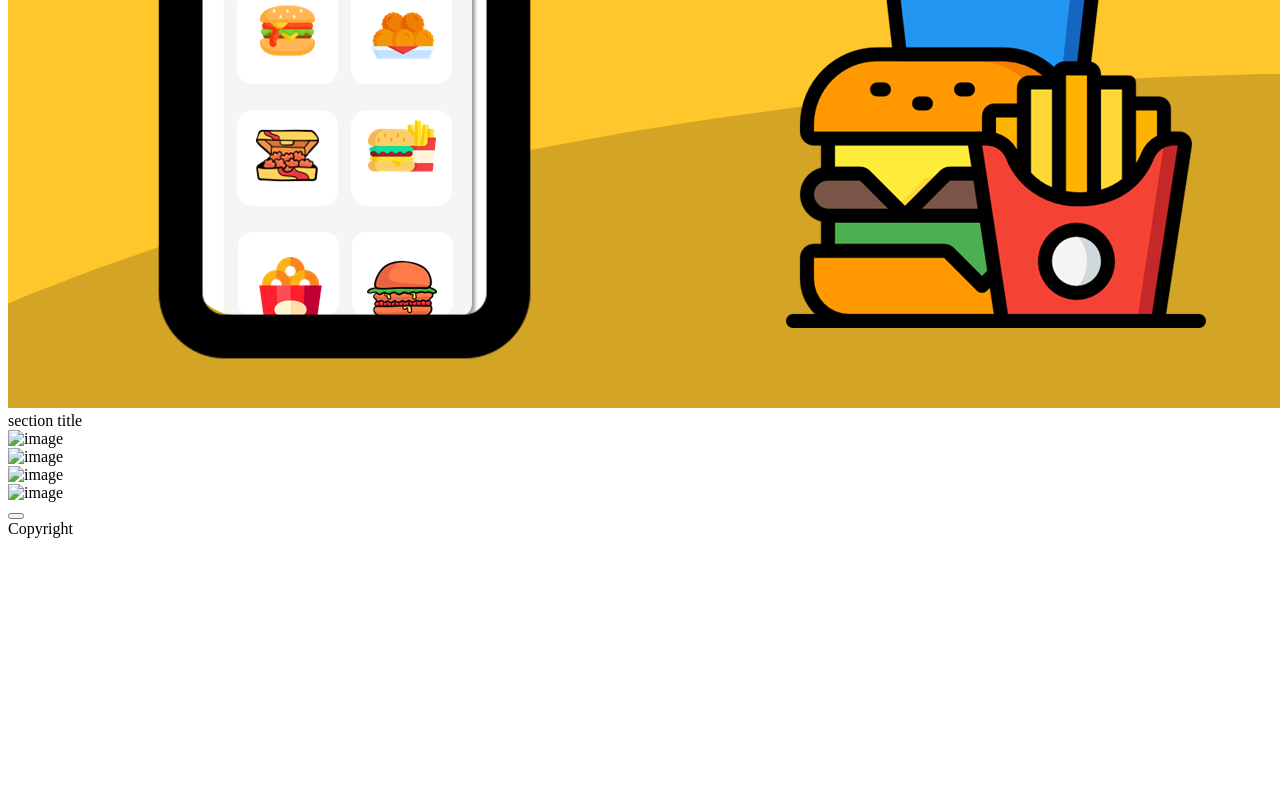
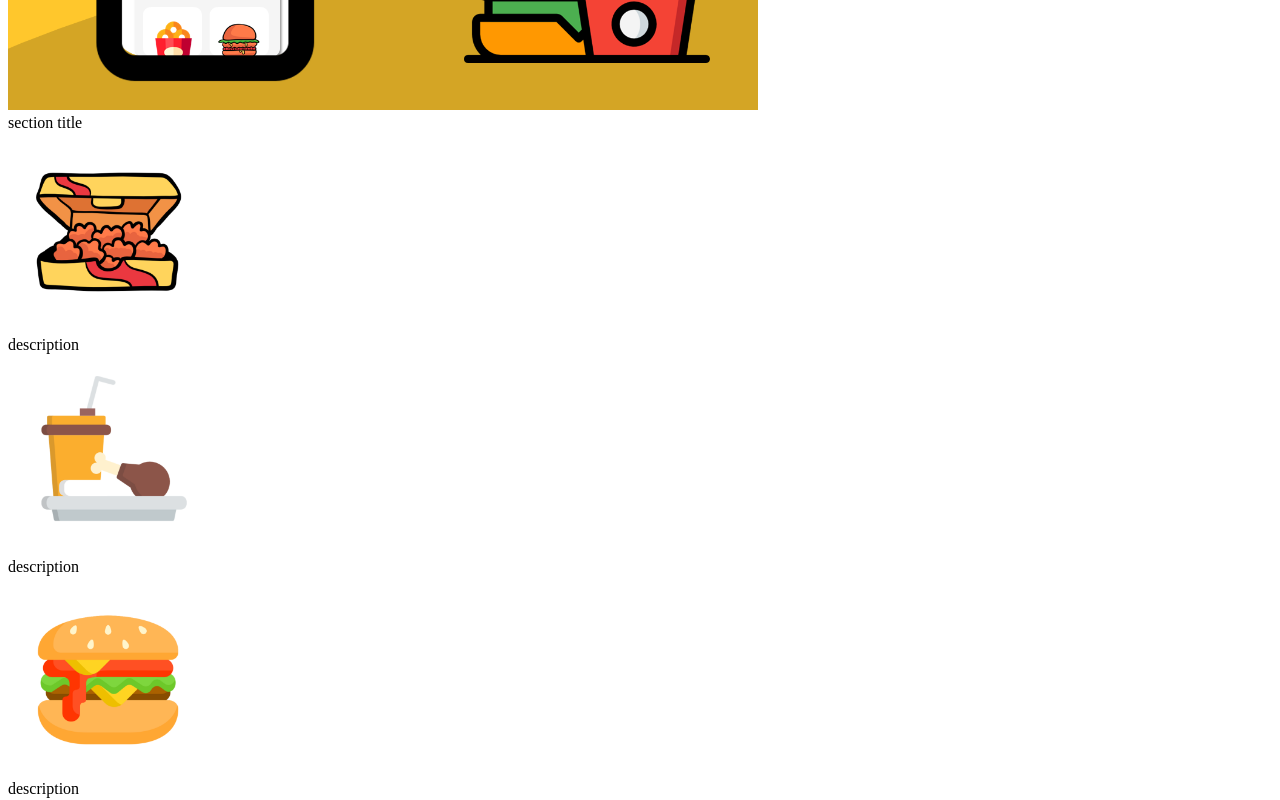
Before and after one commit to pepitovsevilla/odin-landing-page, a plain HTML site: page index.html in a window 1280 px wide. Shown: the part 480-1280 px from the top of the page. Before the commit the page ends 1026 px from the top, so only its background shows below. Drawn offline with Linux system fonts and the light colour scheme.

Commit message:
Add menu items in menu section

```diff
--- a/css/styles.css
+++ b/css/styles.css
@@ -0,0 +1,9 @@
+.banner-image {
+    width: 750px;
+    height: auto;
+}
+
+.menu-item {
+    width: 200px;
+    height: auto;
+}
--- a/index.html
+++ b/index.html
@@ -26,32 +26,32 @@
             <button class="order-button">Order Now</button>
         </div>
         <div>
-            <img src="images/Banner.png" alt="banner-image">
+            <img class="banner-image" src="images/Banner.png" alt="banner-image">
         </div>
 
     </div>
 
-    <div class="midsection1">
+    <div class="menu">
         <div>section title</div>
         <div class="info">
-            <img src="#" alt="image">
-            <div class="text"></div>
+            <img class="menu-item" src="images/image1.png" alt="image">
+            <div class="text">description</div>
         </div>
         <div class="info">
-            <img src="#" alt="image">
-            <div class="text"></div>
+            <img class="menu-item" src="images/image2.png" alt="image">
+            <div class="text">description</div>
         </div>
         <div class="info">
-            <img src="#" alt="image">
-            <div class="text"></div>
+            <img class="menu-item" src="images/image3.png" alt="image">
+            <div class="text">description</div>
         </div>
         <div class="info">
-            <img src="#" alt="image">
-            <div class="text"></div>
+            <img class="menu-item" src="images/image4.png" alt="image">
+            <div class="text">description</div>
         </div>
     </div>
 
-    <div class="midsection2">
+    <div class="testimonial">
         <div class="quote"></div>
         <div class="attribution"></div>
     </div>
```
Also changed, not shown: images/image1.png (added), images/image2.png (added), images/image3.png (added), images/image4.png (added).
